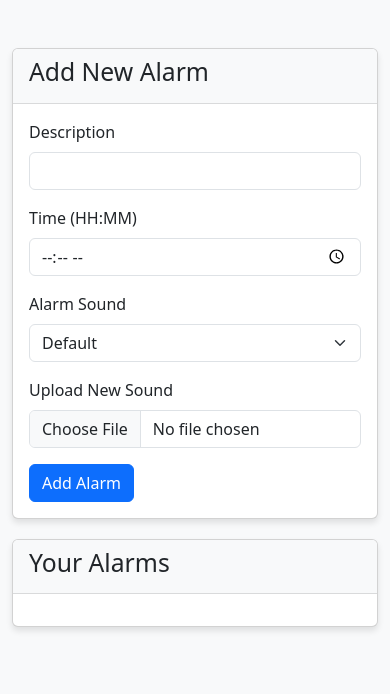
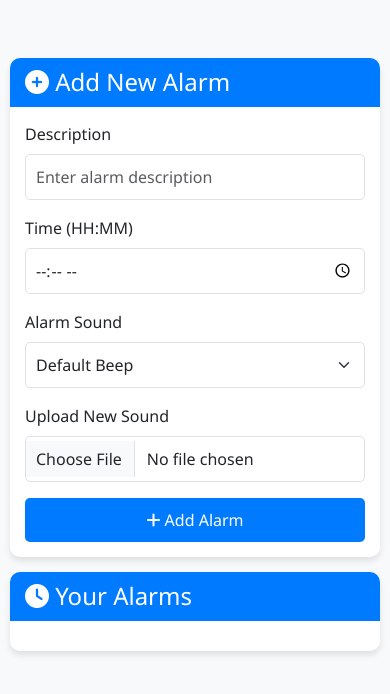
Before and after one commit to suje125/schedule-alarm, a Flask app: page /app in a window 390 px wide. Shown: the top 694 px of the page. Run offline with Flask 3, Linux system fonts and the light colour scheme; some libraries are stand-ins or nearby versions.

Commit message:
Fix CSS, add notifications, and improve alarm functionality

```diff
--- a/public/static/css/style.css
+++ b/public/static/css/style.css
@@ -1,23 +1,109 @@
 body {
     background-color: #f8f9fa;
+    font-family: 'Segoe UI', Tahoma, Geneva, Verdana, sans-serif;
+}
+
+.container {
+    max-width: 1200px;
+    margin: 0 auto;
+    padding: 20px;
 }
 
 .card {
     box-shadow: 0 4px 6px rgba(0, 0, 0, 0.1);
     margin-bottom: 20px;
+    border: none;
+    border-radius: 10px;
 }
 
 .card-header {
-    background-color: #f8f9fa;
-    border-bottom: 1px solid rgba(0, 0, 0, 0.125);
+    background-color: #007bff;
+    color: white;
+    border-bottom: none;
+    border-radius: 10px 10px 0 0 !important;
+    padding: 15px 20px;
+}
+
+.card-header h2 {
+    margin: 0;
+    font-size: 1.5rem;
+}
+
+.card-body {
+    padding: 20px;
+}
+
+.form-control, .form-select {
+    border-radius: 5px;
+    padding: 10px;
+    margin-bottom: 15px;
+}
+
+.btn-primary {
+    background-color: #007bff;
+    border: none;
+    padding: 10px 20px;
+    border-radius: 5px;
+    width: 100%;
+}
+
+.btn-primary:hover {
+    background-color: #0056b3;
 }
 
 .list-group-item {
     display: flex;
     justify-content: space-between;
     align-items: center;
+    padding: 15px;
+    border: 1px solid #dee2e6;
+    margin-bottom: 10px;
+    border-radius: 5px;
+}
+
+.list-group-item div {
+    flex-grow: 1;
 }
 
 .btn-danger {
     margin-left: 10px;
+    padding: 5px 10px;
 }
+
+#alarmsList {
+    max-height: 400px;
+    overflow-y: auto;
+}
+
+/* Notification styles */
+.notification {
+    position: fixed;
+    top: 20px;
+    right: 20px;
+    padding: 15px 20px;
+    background-color: #28a745;
+    color: white;
+    border-radius: 5px;
+    box-shadow: 0 2px 5px rgba(0,0,0,0.2);
+    z-index: 1000;
+    display: none;
+}
+
+/* Responsive styles */
+@media (max-width: 768px) {
+    .container {
+        padding: 10px;
+    }
+
+    .card {
+        margin-bottom: 15px;
+    }
+
+    .card-header {
+        padding: 10px 15px;
+    }
+
+    .card-body {
+        padding: 15px;
+    }
+}
--- a/public/static/js/app.js
+++ b/public/static/js/app.js
@@ -1,6 +1,42 @@
 document.addEventListener('DOMContentLoaded', function() {
     const alarmForm = document.getElementById('alarmForm');
     const alarmsList = document.getElementById('alarmsList');
+    let audioContext;
+    let currentAlarmSound = null;
+
+    // Create notification element
+    const notification = document.createElement('div');
+    notification.className = 'notification';
+    document.body.appendChild(notification);
+
+    // Initialize audio context
+    function initAudio() {
+        audioContext = new (window.AudioContext || window.webkitAudioContext)();
+    }
+
+    // Create a simple beep sound
+    function createBeepSound() {
+        const oscillator = audioContext.createOscillator();
+        const gainNode = audioContext.createGain();
+
+        oscillator.connect(gainNode);
+        gainNode.connect(audioContext.destination);
+
+        oscillator.type = 'sine';
+        oscillator.frequency.value = 800;
+        gainNode.gain.value = 0.1;
+
+        return oscillator;
+    }
+
+    // Show notification
+    function showNotification(message) {
+        notification.textContent = message;
+        notification.style.display = 'block';
+        setTimeout(() => {
+            notification.style.display = 'none';
+        }, 3000);
+    }
 
     // Load existing alarms
     loadAlarms();
@@ -16,7 +52,8 @@ document.addEventListener('DOMContentLoaded', function() {
         const alarm = {
             description,
             time,
-            sound
+            sound,
+            active: true
         };
 
         // Save alarm
@@ -24,6 +61,9 @@ document.addEventListener('DOMContentLoaded', function() {
 
         // Reset form
         alarmForm.reset();
+
+        // Show notification
+        showNotification('Alarm added successfully!');
 
         // Reload alarms
         loadAlarms();
@@ -35,9 +75,14 @@ document.addEventListener('DOMContentLoaded', function() {
         if (file) {
             // Here you would typically upload the file to the server
             // and add it to the sound options
-            console.log('Sound file selected:', file.name);
+            showNotification('Sound file selected: ' + file.name);
         }
     });
+
+    // Check alarms every minute
+    setInterval(checkAlarms, 60000);
+    // Initial check
+    checkAlarms();
 });
 
 function saveAlarm(alarm) {
@@ -60,7 +105,12 @@ function loadAlarms() {
                 <strong>${alarm.description}</strong><br>
                 <small>Time: ${alarm.time}</small>
             </div>
-            <button class="btn btn-danger btn-sm" onclick="deleteAlarm(${index})">Delete</button>
+            <div>
+                <button class="btn btn-danger btn-sm" onclick="deleteAlarm(${index})">Delete</button>
+                <button class="btn btn-warning btn-sm" onclick="toggleAlarm(${index})">
+                    ${alarm.active ? 'Disable' : 'Enable'}
+                </button>
+            </div>
         `;
         alarmsList.appendChild(alarmElement);
     });
@@ -72,3 +122,40 @@ function deleteAlarm(index) {
     localStorage.setItem('alarms', JSON.stringify(alarms));
     loadAlarms();
 }
+
+function toggleAlarm(index) {
+    let alarms = JSON.parse(localStorage.getItem('alarms') || '[]');
+    alarms[index].active = !alarms[index].active;
+    localStorage.setItem('alarms', JSON.stringify(alarms));
+    loadAlarms();
+}
+
+function checkAlarms() {
+    const now = new Date();
+    const currentTime = now.getHours().toString().padStart(2, '0') + ':' +
+                       now.getMinutes().toString().padStart(2, '0');
+
+    const alarms = JSON.parse(localStorage.getItem('alarms') || '[]');
+
+    alarms.forEach((alarm, index) => {
+        if (alarm.active && alarm.time === currentTime) {
+            // Play sound
+            if (!audioContext) {
+                initAudio();
+            }
+            currentAlarmSound = createBeepSound();
+            currentAlarmSound.start(0);
+
+            // Show notification
+            showNotification(`Alarm: ${alarm.description}`);
+
+            // Stop sound after 5 seconds
+            setTimeout(() => {
+                if (currentAlarmSound) {
+                    currentAlarmSound.stop();
+                    currentAlarmSound = null;
+                }
+            }, 5000);
+        }
+    });
+}
--- a/public/templates/app.html
+++ b/public/templates/app.html
@@ -5,6 +5,7 @@
     <meta name="viewport" content="width=device-width, initial-scale=1.0">
     <title>Schedule Alarm - App</title>
     <link href="https://cdn.jsdelivr.net/npm/bootstrap@5.3.0/dist/css/bootstrap.min.css" rel="stylesheet">
+    <link rel="stylesheet" href="https://cdnjs.cloudflare.com/ajax/libs/font-awesome/6.0.0/css/all.min.css">
     <link rel="stylesheet" href="{{ url_for('static', filename='css/style.css') }}">
 </head>
 <body>
@@ -13,13 +14,13 @@
             <div class="col-md-6">
                 <div class="card">
                     <div class="card-header">
-                        <h2>Add New Alarm</h2>
+                        <h2><i class="fas fa-plus-circle"></i> Add New Alarm</h2>
                     </div>
                     <div class="card-body">
                         <form id="alarmForm">
                             <div class="mb-3">
                                 <label for="description" class="form-label">Description</label>
-                                <input type="text" class="form-control" id="description" required>
+                                <input type="text" class="form-control" id="description" required placeholder="Enter alarm description">
                             </div>
                             <div class="mb-3">
                                 <label for="time" class="form-label">Time (HH:MM)</label>
@@ -28,14 +29,16 @@
                             <div class="mb-3">
                                 <label for="sound" class="form-label">Alarm Sound</label>
                                 <select class="form-select" id="sound">
-                                    <option value="default">Default</option>
+                                    <option value="default">Default Beep</option>
                                 </select>
                             </div>
                             <div class="mb-3">
                                 <label for="soundFile" class="form-label">Upload New Sound</label>
                                 <input type="file" class="form-control" id="soundFile" accept=".wav,.mp3,.ogg">
                             </div>
-                            <button type="submit" class="btn btn-primary">Add Alarm</button>
+                            <button type="submit" class="btn btn-primary">
+                                <i class="fas fa-plus"></i> Add Alarm
+                            </button>
                         </form>
                     </div>
                 </div>
@@ -43,7 +46,7 @@
             <div class="col-md-6">
                 <div class="card">
                     <div class="card-header">
-                        <h2>Your Alarms</h2>
+                        <h2><i class="fas fa-clock"></i> Your Alarms</h2>
                     </div>
                     <div class="card-body">
                         <div id="alarmsList" class="list-group">
```
